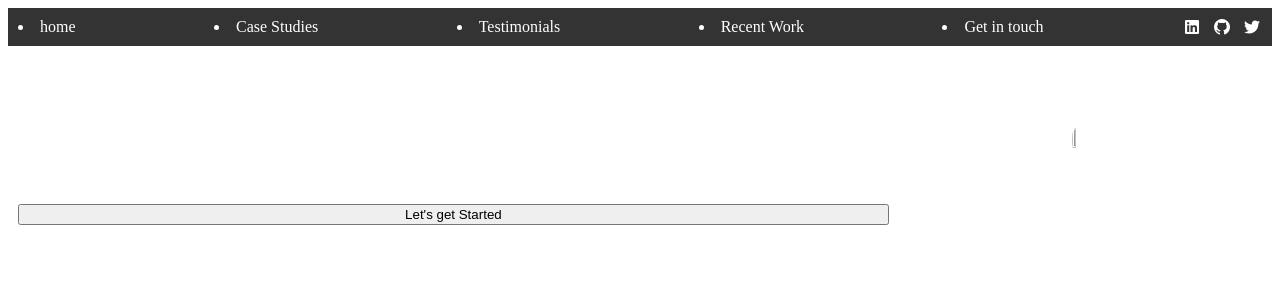
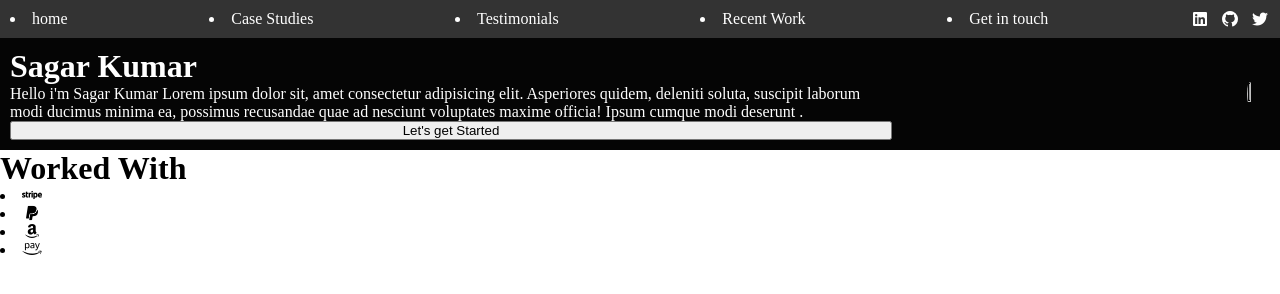
Before and after one commit to sagar181203/Sanjana, a plain HTML site: page first.html in a window 1280 px wide. Drawn offline with Linux system fonts and the light colour scheme.

Commit message:
rahbar's update

```diff
--- a/first.html
+++ b/first.html
@@ -5,8 +5,12 @@
     <meta name="viewport" content="width=device-width, initial-scale=1.0">
     <title>Document</title>
 <link rel="stylesheet" href="https://cdnjs.cloudflare.com/ajax/libs/font-awesome/7.0.0/css/all.min.css" integrity="sha512-DxV+EoADOkOygM4IR9yXP8Sb2qwgidEmeqAEmDKIOfPRQZOWbXCzLC6vjbZyy0vPisbH2SyW27+ddLVCN+OMzQ==" crossorigin="anonymous" referrerpolicy="no-referrer" />
-
-
+<style>
+    *{
+        padding: 0%;
+         margin:0%;
+    }
+</style>
 </head>
 <body>
 
@@ -28,17 +32,23 @@
                 <h1>Sagar Kumar</h1>
                 <p>Hello i'm Sagar Kumar Lorem ipsum dolor sit, amet consectetur adipisicing elit. Asperiores quidem, deleniti soluta, suscipit laborum modi ducimus minima ea, possimus recusandae quae ad nesciunt voluptates maxime officia! Ipsum cumque modi deserunt .</p>
 
-                <button id="button">Let's get Started</button>
+                <input type="submit" value="Let's get Started" id="btn" >
             </div>
             <div  id="img-con" >
                 <img  id="image" src="C:\Users\sagar\OneDrive\Desktop\IMG_20250203_164305497_AE.jpg" alt="">
             </div>
+    </div>
+    <div id="footer">
+        <h1>Worked With</h1>
+        <div id="logos">
+            <li><i class="fa-brands fa-stripe"></i></li>
+            <li><i class="fa-brands fa-paypal"></i></li>
+            <li><i class="fa-brands fa-amazon "></i></li>
+            <li><i class="fa-brands fa-amazon-pay"></i></li>
+        </div>
+    </div>
+    </div>
 
-            <div id="footer">
-
-
-            </div>
-    </div>
     <script src="first.js"></script>
 </body>
 </html>
--- a/first.js
+++ b/first.js
@@ -18,6 +18,7 @@ content.style.display = "flex";
 content.style.justifyContent = "space-between";
 content.style.alignItems = "center";
 content.style.padding = "10px";
+content.style.backgroundColor = "#050505ff";
 
 
 let text= document.getElementById("text");
```
